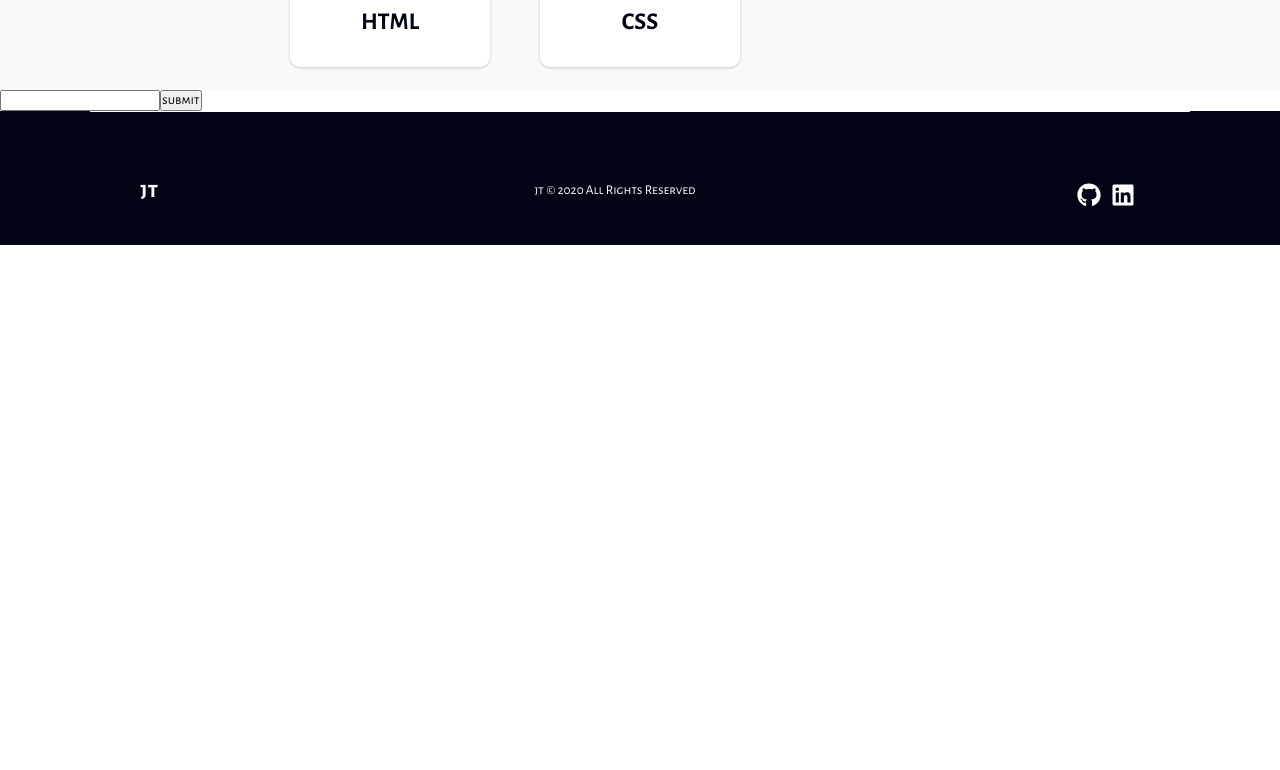
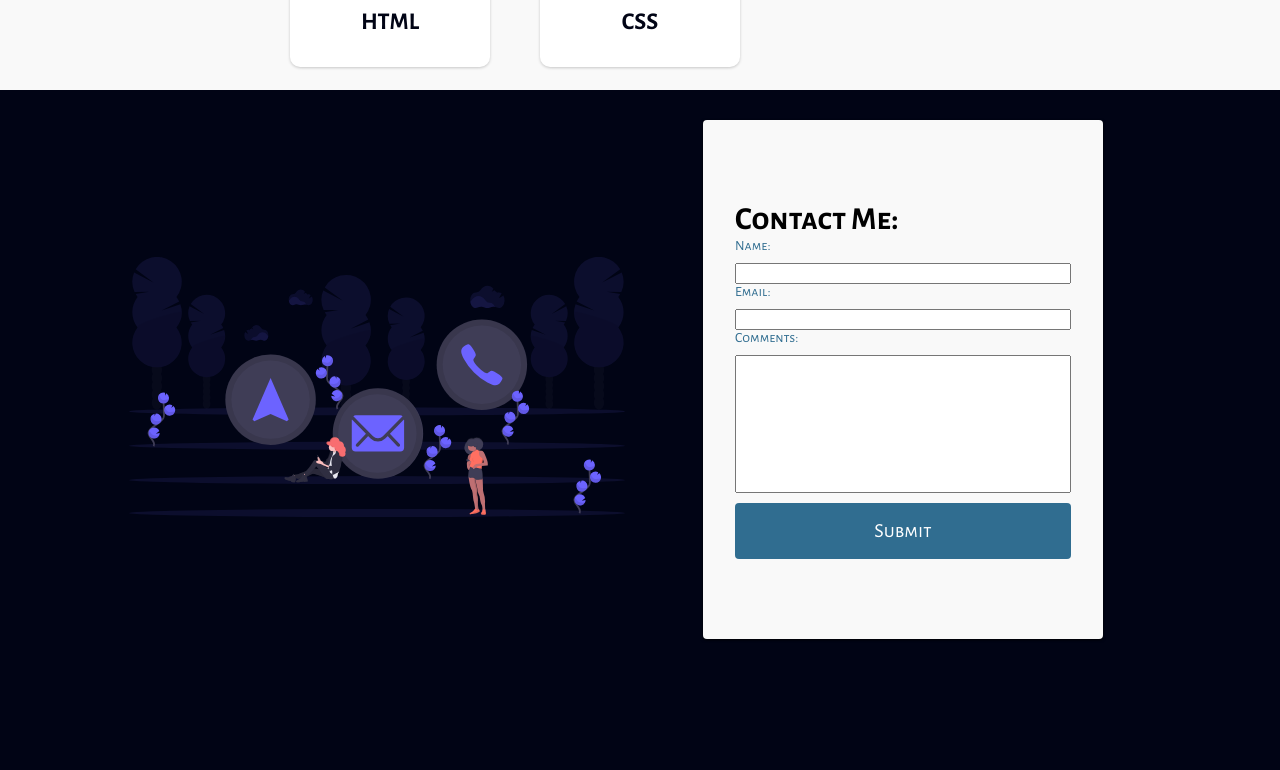
Before and after one commit to jtomassoni/portfolio-site, a React (Create React App) app: page / in a window 1280 px wide. Shown: the part 2810-3580 px from the top of the page. Before the commit the page ends 3055 px from the top, so only its background shows below. Built offline with nearby package versions, Linux system fonts and the light colour scheme.

Commit message:
trying to deploy on netlify v2

```diff
--- a/src/components/Contact/index.js
+++ b/src/components/Contact/index.js
@@ -1,20 +1,20 @@
 import React, { useState } from 'react';
-// import contactpic from '../../images/icons/contact.svg';
+import contactpic from '../../images/icons/contact.svg';
 
-// import {
-// 	Container,
-// 	Wrapper,
-// 	Row,
-// 	ColumnOne,
-// 	Form,
-// 	Label,
-// 	InputTextArea,
-// 	InputText,
-// 	ColumnTwo,
-// 	Img,
-// 	ImgContainer,
-// 	FormButton,
-// } from './ContactElements';
+import {
+	Container,
+	Wrapper,
+	Row,
+	ColumnOne,
+	Form,
+	Label,
+	InputTextArea,
+	InputText,
+	ColumnTwo,
+	Img,
+	ImgContainer,
+	FormButton,
+} from './ContactElements';
 
 const Contact = () => {
 	const [contact, setContact] = useState();
@@ -22,52 +22,47 @@ const Contact = () => {
 	const [email, setEmail] = useState();
 
 	return (
-		<form name='example' method='POST' netlify>
-			<input name='something' type='text'></input>
-			<button>submit</button>
-		</form>
-
-		// <Container altBg={true} id='contact'>
-		// 	<Wrapper>
-		// 		<Row imgPosition={true}>
-		// 			<ColumnOne>
-		// 				<Form>
-		// 					<h1>Contact Me:</h1>
-		// 					<Label htmlFor='name'>Name:</Label>
-		// 					<InputText
-		// 						type='text'
-		// 						name='name'
-		// 						onChange={(event) => setName(event.target.value)}
-		// 						value={name}
-		// 					/>
-		// 					<Label htmlFor='email'>Email:</Label>
-		// 					<InputText
-		// 						type='email'
-		// 						name='email'
-		// 						onChange={(event) => setEmail(event.target.value)}
-		// 						value={email}
-		// 					/>
-		// 					<Label htmlFor='additionalDetails'>Comments:</Label>
-		// 					<InputTextArea
-		// 						type='text'
-		// 						rows='8'
-		// 						name='details'
-		// 						id='details'
-		// 						form='detailsform'
-		// 						onChange={(event) => setContact(event.target.value)}
-		// 						value={contact}
-		// 					/>
-		// 					<FormButton>Submit</FormButton>
-		// 				</Form>
-		// 			</ColumnOne>
-		// 			<ColumnTwo>
-		// 				<ImgContainer>
-		// 					<Img src={contactpic} alt='contact' />
-		// 				</ImgContainer>
-		// 			</ColumnTwo>
-		// 		</Row>
-		// 	</Wrapper>
-		// </Container>
+		<Container altBg={true} id='contact'>
+			<Wrapper>
+				<Row imgPosition={true}>
+					<ColumnOne>
+						<Form>
+							<h1>Contact Me:</h1>
+							<Label htmlFor='name'>Name:</Label>
+							<InputText
+								type='text'
+								name='name'
+								onChange={(event) => setName(event.target.value)}
+								value={name}
+							/>
+							<Label htmlFor='email'>Email:</Label>
+							<InputText
+								type='email'
+								name='email'
+								onChange={(event) => setEmail(event.target.value)}
+								value={email}
+							/>
+							<Label htmlFor='additionalDetails'>Comments:</Label>
+							<InputTextArea
+								type='text'
+								rows='8'
+								name='details'
+								id='details'
+								form='detailsform'
+								onChange={(event) => setContact(event.target.value)}
+								value={contact}
+							/>
+							<FormButton>Submit</FormButton>
+						</Form>
+					</ColumnOne>
+					<ColumnTwo>
+						<ImgContainer>
+							<Img src={contactpic} alt='contact' />
+						</ImgContainer>
+					</ColumnTwo>
+				</Row>
+			</Wrapper>
+		</Container>
 	);
 };
 
```
Also changed, not shown: 1 other file (tests, documents, lock files or other folders).
